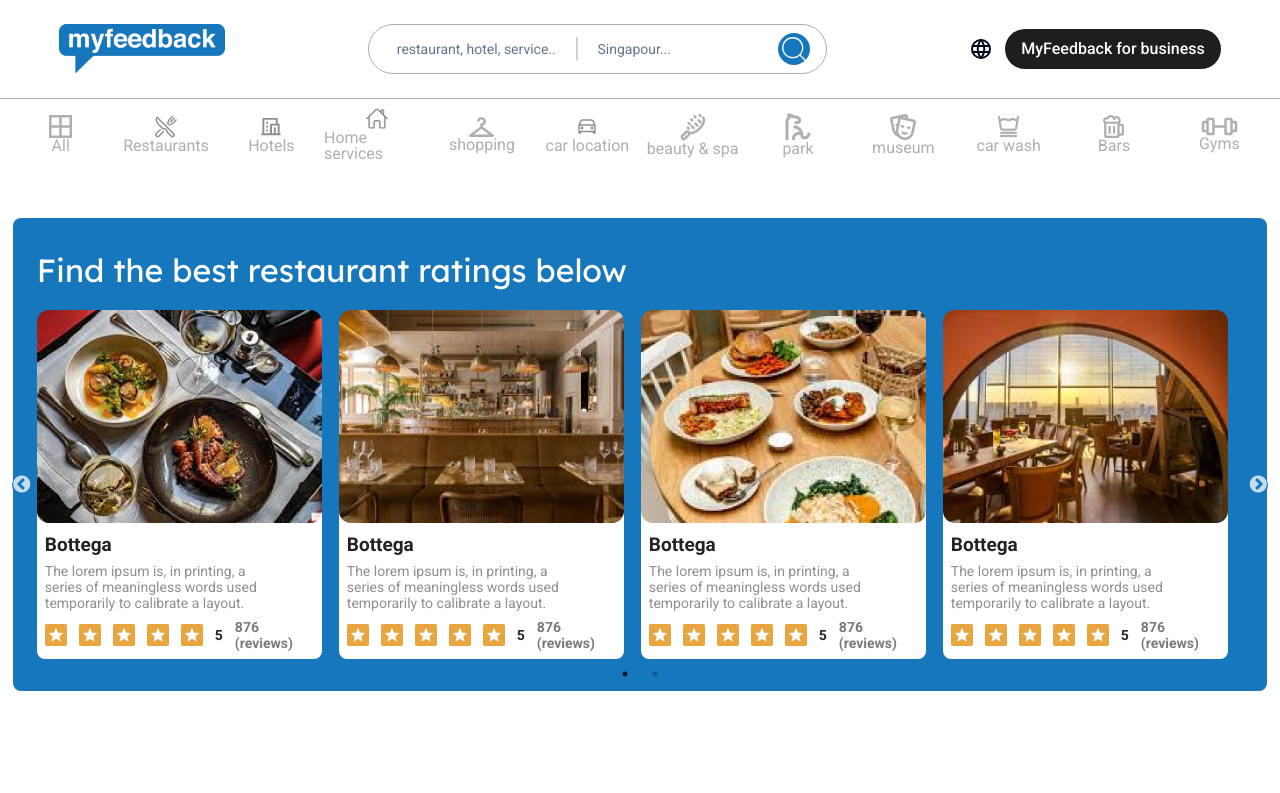
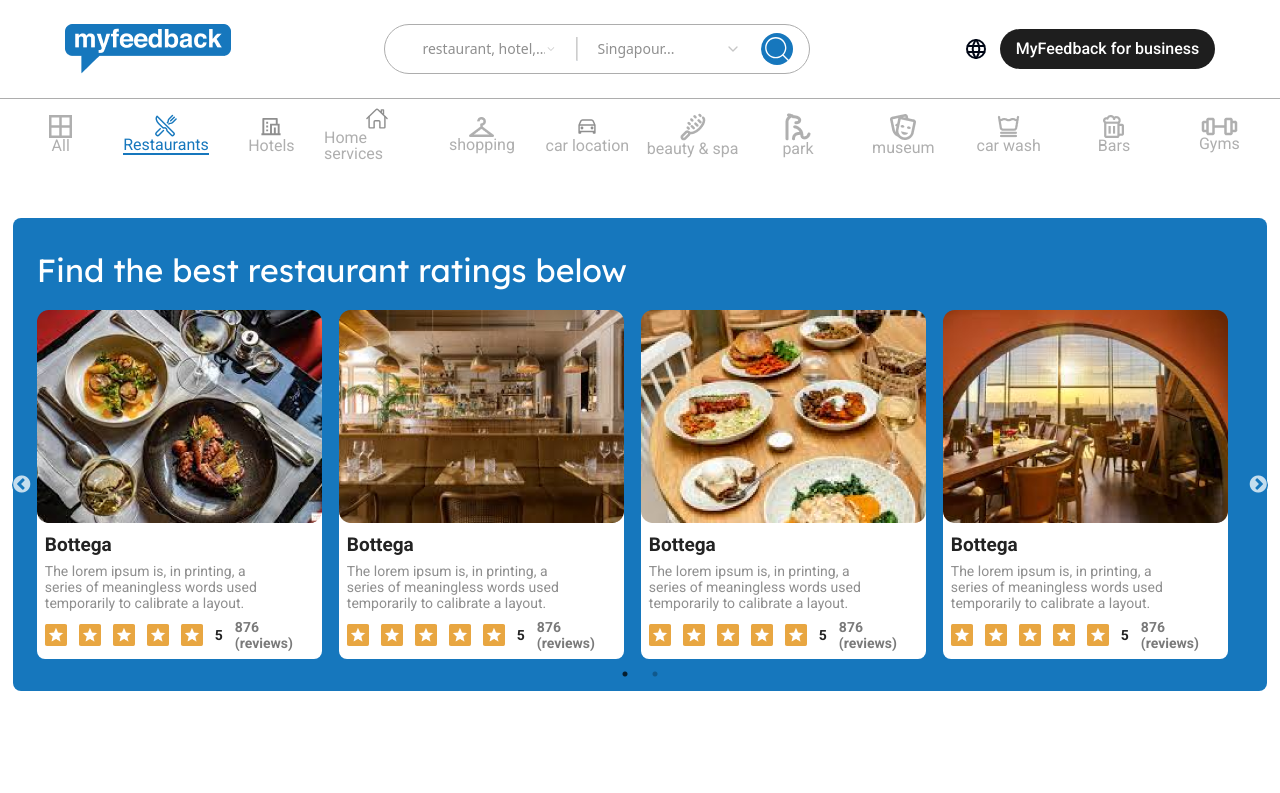
Before and after one commit to mehediweb01/MyFeedback, a React (Vite) app: page / in a window 1280 px wide. Shown: the top 793 px of the page. Built offline with nearby package versions, Linux system fonts and the light colour scheme; a web font is replaced by a local one.

Commit message:
navbar update , favicon added etc..

```diff
--- a/index.html
+++ b/index.html
@@ -2,7 +2,7 @@
 <html lang="en">
   <head>
     <meta charset="UTF-8" />
-    <link rel="icon" type="image/svg+xml" href="/vite.svg" />
+    <link rel="icon" type="image/svg+xml" href="/favicon.ico" />
     <meta name="viewport" content="width=device-width, initial-scale=1.0" />
     <title>My Feedback</title>
   </head>
--- a/package.json
+++ b/package.json
@@ -19,6 +19,7 @@
     "react": "^18.3.1",
     "react-dom": "^18.3.1",
     "react-icons": "^5.4.0",
+    "react-router-dom": "^7.0.2",
     "react-slick": "^0.30.2",
     "slick-carousel": "^1.8.1",
     "tailwind-merge": "^2.5.5",
--- a/src/App.css
+++ b/src/App.css
@@ -8,3 +8,9 @@ button.slick-arrow.slick-next {
 button.slick-arrow.slick-prev {
   @apply bg-primary rounded-2xl;
 }
+.active {
+  @apply text-primary-blue border-b-2 border-primary-blue;
+}
+.active p {
+  @apply text-primary-blue;
+}
--- a/src/App.jsx
+++ b/src/App.jsx
@@ -1,24 +1,19 @@
+import { BrowserRouter, Route, Routes } from "react-router-dom";
 import "./App.css";
-import MyCarousel from "./components/HomePage/Carousel";
-import Feedback from "./components/HomePage/Feedback";
-import Reviews from "./components/HomePage/Reviews";
-import Topics from "./components/HomePage/Topics";
-import Trends from "./components/HomePage/Trends";
+import Index from "./components/HomePage/Index";
 import Footer from "./components/shared/Footer";
 import Navbar from "./components/shared/Navbar";
 
 function App() {
   return (
     <>
-      <Navbar />
-      <div>
-        <Topics />
-        <MyCarousel />
-        <Trends />
-        <Feedback />
-        <Reviews />
-      </div>
-      <Footer />
+      <BrowserRouter>
+        <Navbar />
+        <Routes>
+          <Route path="/" element={<Index />} />
+        </Routes>
+        <Footer />
+      </BrowserRouter>
     </>
   );
 }
--- /dev/null
+++ b/src/components/HomePage/Index.jsx
@@ -0,0 +1,19 @@
+import MyCarousel from "./Carousel";
+import Feedback from "./Feedback";
+import Reviews from "./Reviews";
+import Topics from "./Topics";
+import Trends from "./Trends";
+
+const Index = () => {
+  return (
+    <>
+      <Topics />
+      <MyCarousel />
+      <Trends />
+      <Feedback />
+      <Reviews />
+    </>
+  );
+};
+
+export default Index;
--- a/src/components/HomePage/Topics.jsx
+++ b/src/components/HomePage/Topics.jsx
@@ -2,6 +2,7 @@ import { IoRestaurantOutline } from "react-icons/io5";
 import { RiHotelLine } from "react-icons/ri";
 import { IoHomeOutline } from "react-icons/io5";
 import { IoCarOutline } from "react-icons/io5";
+import { NavLink } from "react-router-dom";
 const Topics = () => {
   return (
     <section className="px-2 py-2">
@@ -10,11 +11,13 @@ const Topics = () => {
           <img src="/All.png" alt="All" />
           <p className="text-[#AFAFAF] font-roboto text-base leading-4">All</p>
         </div>
-        <div className="flex flex-col items-center">
-          <IoRestaurantOutline className="w-[26px] h-[23px]" />
-          <p className="text-[#AFAFAF] font-roboto text-base leading-4">
-            Restaurants
-          </p>
+        <div>
+          <NavLink to="/" className={"flex flex-col items-center"}>
+            <IoRestaurantOutline className="w-[26px] h-[23px]" />
+            <p className="text-[#AFAFAF] font-roboto text-base leading-4 ">
+              Restaurants
+            </p>
+          </NavLink>
         </div>
         <div className="flex flex-col items-center">
           <RiHotelLine className="w-[26px] h-[23px]" />
--- a/src/components/shared/Navbar.jsx
+++ b/src/components/shared/Navbar.jsx
@@ -1,28 +1,52 @@
-import { Input } from "@/components/ui/input";
+import {
+  Select,
+  SelectContent,
+  SelectGroup,
+  SelectItem,
+  SelectTrigger,
+  SelectValue,
+} from "@/components/ui/select";
 import { TbWorld } from "react-icons/tb";
 import { CiSearch } from "react-icons/ci";
 import Buttons from "../common/Buttons";
+import { NavLink } from "react-router-dom";
 
 const Navbar = () => {
   return (
     <section className="border-b border-[#ADADAD]">
       <div className="flex md:flex-row flex-col justify-around items-center gap-3 md:gap-6 py-4 md:py-6">
         <div>
-          <img src="/logo.png" alt="" />
+          <NavLink to="/">
+            <img src="/logo.png" alt="" />
+          </NavLink>
         </div>
         <div className="flex justify-center items-center gap-2 border border-[#ADADAD] px-4 py-1 rounded-full">
-          <Input
-            className="rounded-full border-none outline-none focus-visible:ring-0 font-roboto"
-            placeholder="restaurant, hotel, service...."
-          />
+          <Select className="outline-none border-none focus:outline-none focus:border-none">
+            <SelectTrigger className="outline-none border-none focus:outline-none focus:border-none text-secondary-PhilippineGray">
+              <SelectValue placeholder={"restaurant, hotel, service...."} />
+            </SelectTrigger>
+            <SelectContent className="text-secondary-PhilippineGray">
+              <SelectGroup>
+                <SelectItem value="America">restaurant</SelectItem>
+                <SelectItem value="Bangladesh">hotel</SelectItem>
+                <SelectItem value="singapour">service</SelectItem>
+              </SelectGroup>
+            </SelectContent>
+          </Select>
           <hr className="bg-[#ADADAD] w-[1px] h-6 rotate-180" />
-          <Input
-            className="rounded-full border-none focus-visible:ring-0 font-roboto"
-            placeholder="Singapour..."
-          />
-          <div className="bg-primary rounded-full cursor-pointer">
+          <Select className="outline-none border-none focus:outline-none focus:border-none">
+            <SelectTrigger className="outline-none border-none focus:outline-none focus:border-none text-secondary-PhilippineGray">
+              <SelectValue placeholder={"Singapour..."} />
+            </SelectTrigger>
+            <SelectContent className="text-secondary-PhilippineGray">
+              <SelectGroup>
+                <SelectItem value="singapour">singapour</SelectItem>
+              </SelectGroup>
+            </SelectContent>
+          </Select>
+          <button type="button" className="bg-primary rounded-full">
             <CiSearch className="w-8 h-8 text-white" />
-          </div>
+          </button>
         </div>
         <div className="flex  items-center gap-3 ">
           <TbWorld className="h-6 w-6 " />
--- a/tailwind.config.js
+++ b/tailwind.config.js
@@ -25,6 +25,7 @@ export default {
         primary: {
           DEFAULT: "hsl(var(--primary))",
           foreground: "hsl(var(--primary-foreground))",
+          blue: "#1677BD",
         },
         secondary: {
           DEFAULT: "hsl(var(--secondary))",
```
Also changed, not shown: 2 other files (tests, documents, lock files or other folders).
